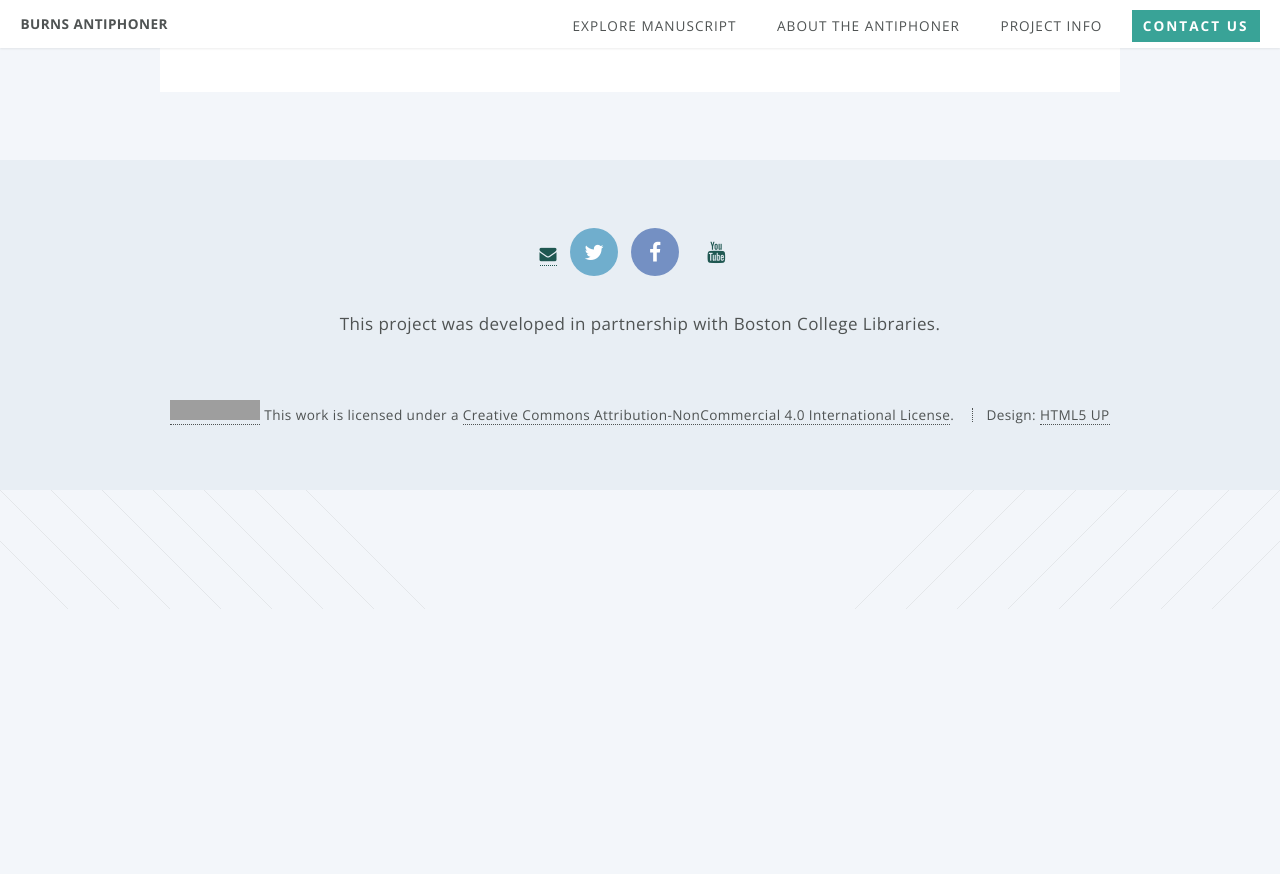
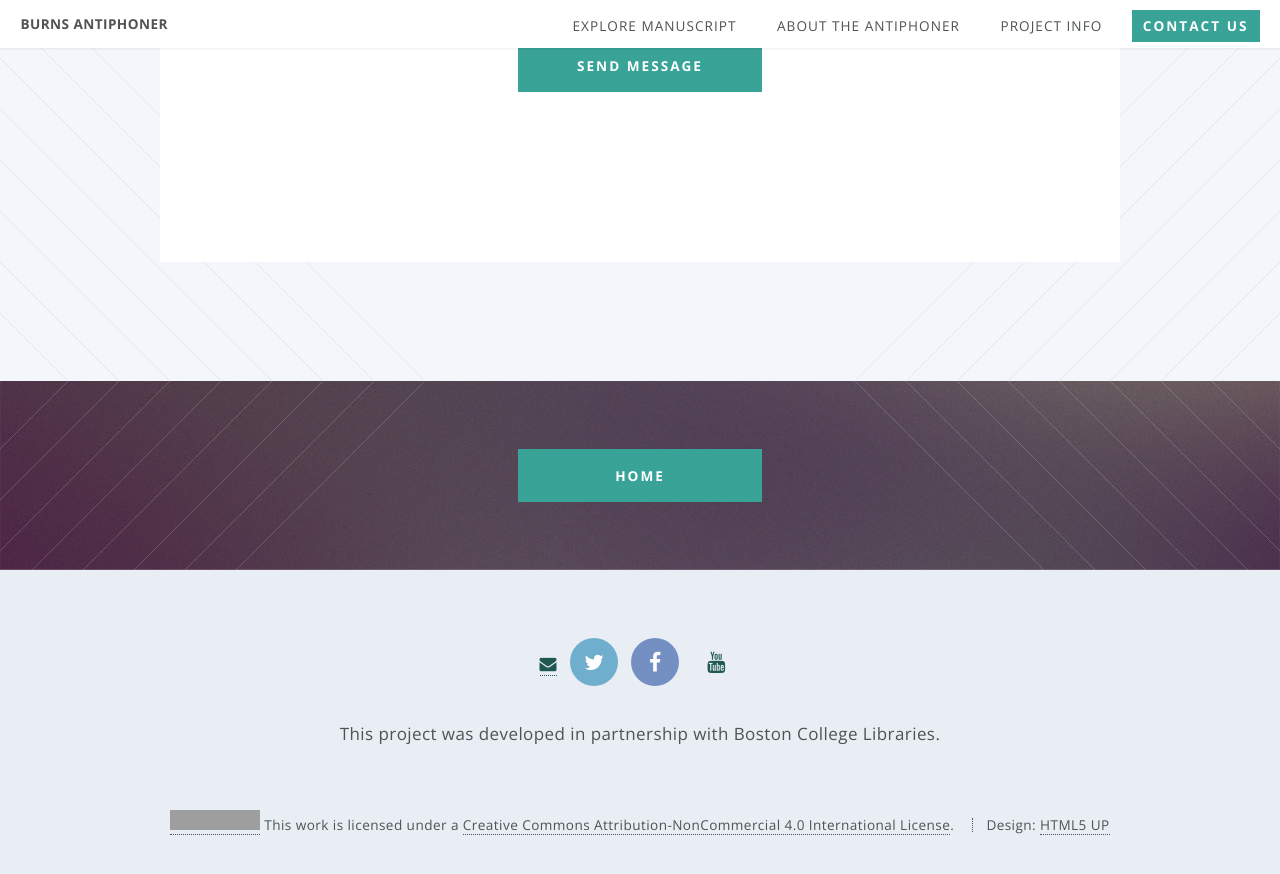
Before and after one commit to BCDigSchol/antiphoner-site, a Jekyll site: the page built from contact.html, in a window 1280 px wide and 900 px high, scrolled down 840 px. Shown: the top 874 px of the window. Built offline with Jekyll 4.4.1, drawn with Linux system fonts in a browser that asks for light colours; before the commit the page ends 1449 px from its top, so only the background shows below that; grey boxes are pictures that could not be loaded.

Commit message:
Need processing script

```diff
--- a/contact.html
+++ b/contact.html
@@ -4,9 +4,13 @@
 permalink: /contact/
 ---
 
+<section class="wrapper style4 special container 75%">
+<div class="content">
 
-<div class="content">
-    <form>
+    <!--Will need to use processing script
+    <form method="post" action="path_to_script_on_server.php">-->
+
+
         <div class="row 50%">
             <div class="6u 12u(mobile)">
                 <input type="text" name="name" placeholder="Name"/>
@@ -33,4 +37,17 @@
             </div>
         </div>
     </form>
+</section>
 </div>
+
+<!-- CTA -->
+<section id="cta">
+
+    <footer>
+        <ul class="buttons">
+            <li><a href="/" class="button special">Home</a></li>
+
+        </ul>
+    </footer>
+
+</section>
```
